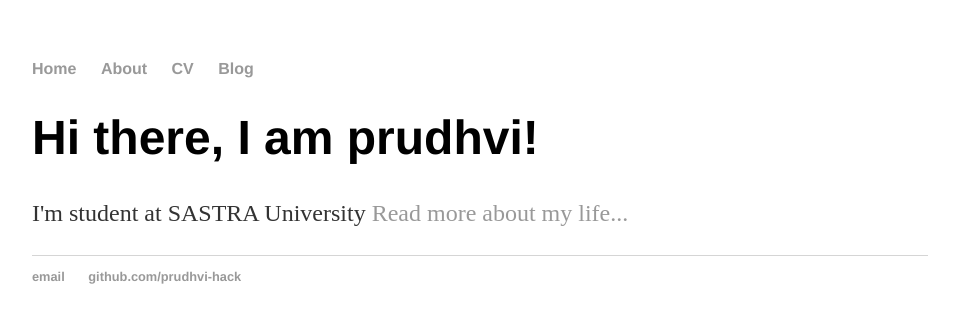
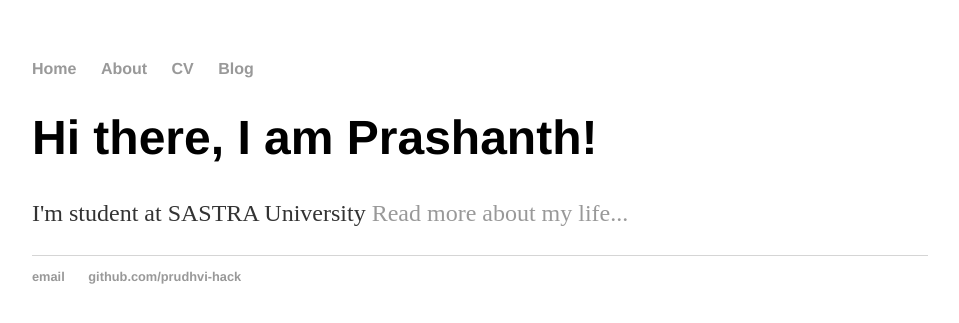
Before and after one commit to prashanth-23/prashanth-23.github.io, a Jekyll site: the page index.html, which Jekyll copies as it is, in a window 1280 px wide. Shown: the top 323 px of the page, without its empty margins (160-1119 px from the left). Built offline with Jekyll 4.4.1, drawn with Linux system fonts in a browser that asks for light colours.

Commit message:
Update index.html

```diff
--- a/index.html
+++ b/index.html
@@ -1,29 +1,29 @@
 <!DOCTYPE html>
 <html>
 	<head>
-		<title>Prudhvi </title>
+		<title>Prasanth</title>
 		<!-- link to main stylesheet -->
-		<link rel="stylesheet" type="text/css" href="/css/main.css">
+		<link rel="stylesheet" type="text/css" href="css/main.css">
 	</head>
 	<body>
 		<nav>
     		<ul>
         		<li><a href="/">Home</a></li>
 	        	<li><a href="about.html">About</a></li>
-        		<li><a href="/cv.html">CV</a></li>
-        		<li><a href="/blog.html">Blog</a></li>
+        		<li><a href="cv.html">CV</a></li>
+        		<li><a href="blog.html">Blog</a></li>
     		</ul>
 		</nav>
 		<div class="container">
     		<div class="blurb">
-        		<h1>Hi there, I am prudhvi!</h1>
+        		<h1>Hi there, I am Prashanth!</h1>
 				<p>I'm student at SASTRA University <a href="about.html">Read more about my life...</a></p>
     		</div><!-- /.blurb -->
 		</div><!-- /.container -->
 		<footer>
     		<ul>
-        		<li><a href="mailto:gadupudiprudhvi@gmail.com">email</a></li>
-        		<li><a href="https://github.com/prudhvi-hack">github.com/prudhvi-hack</a></li>
+        		<li><a href="mailto:prasanthreddy9948379663@gmail.com">email</a></li>
+        		<li><a href="https://github.com/prasanth-23">github.com/prudhvi-hack</a></li>
 			</ul>
 		</footer>
 	</body>
```
